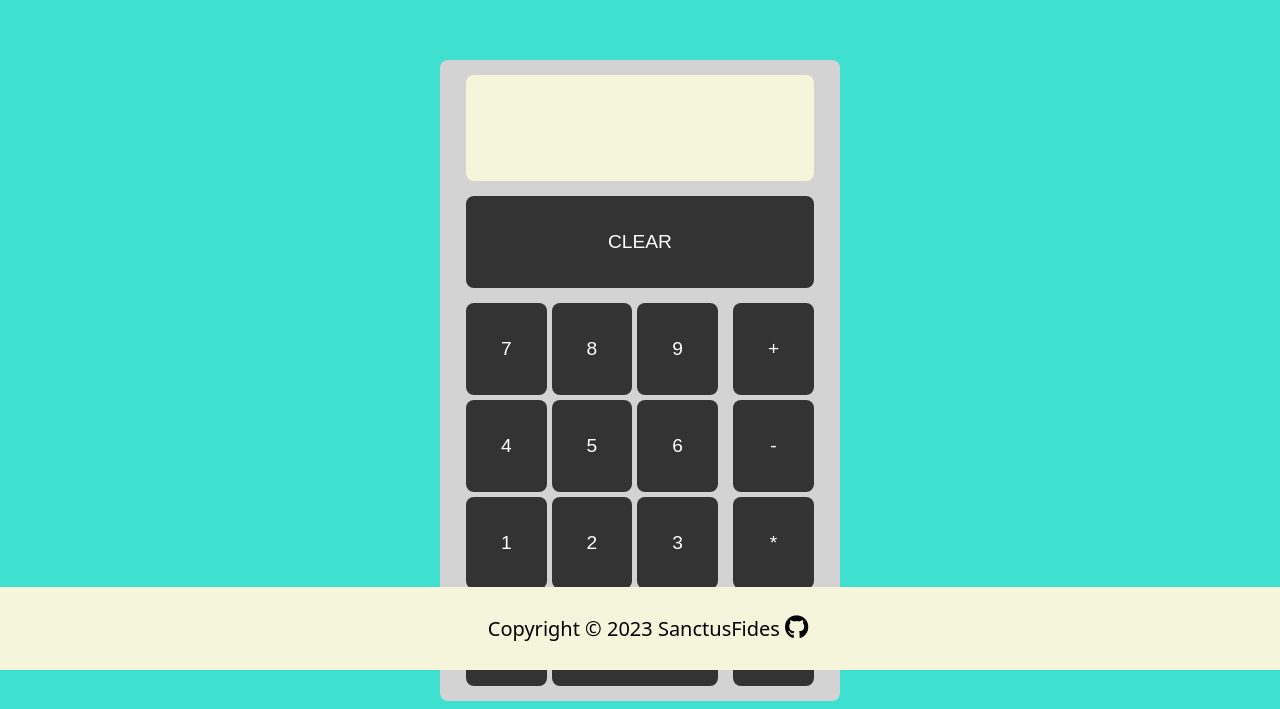
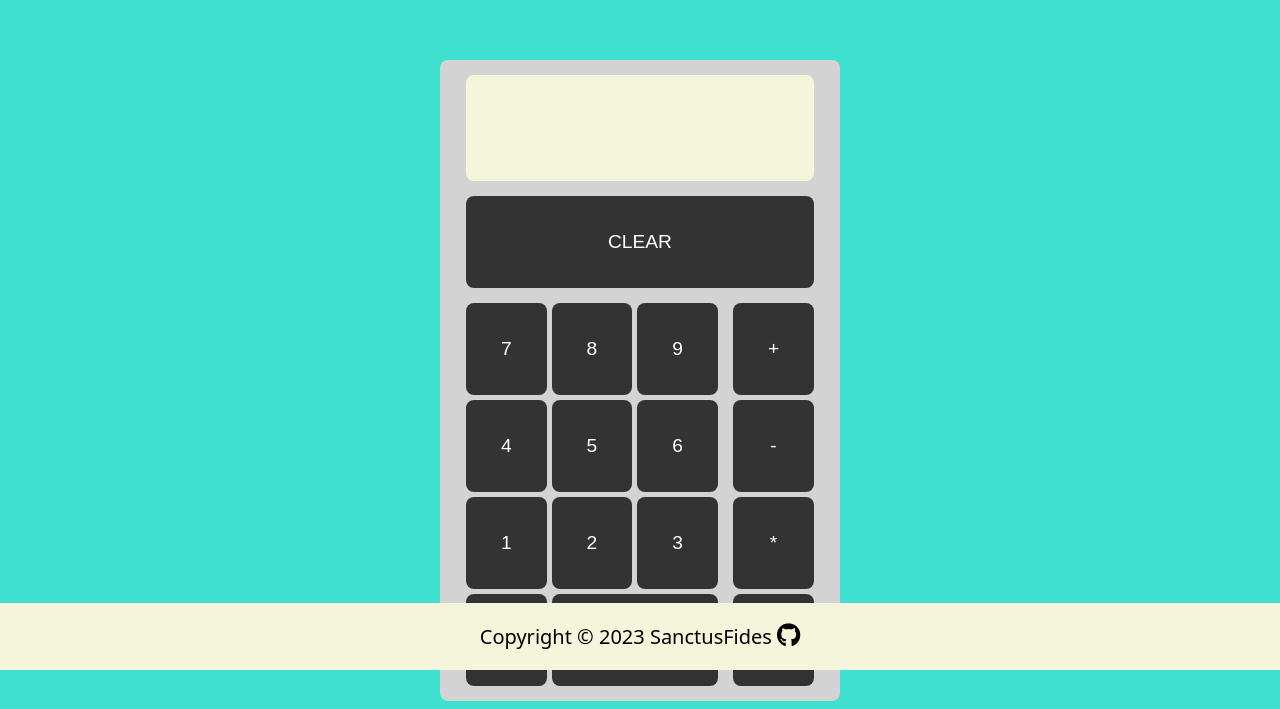
Before and after one commit to SanctusFides/TOP-Calculator, a plain HTML site: page index.html in a window 1280 px wide. Shown: the part 130-839 px from the top of the page. Drawn offline with Linux system fonts and the light colour scheme.

Commit message:
Update style.css
Cleaned up indentation

```diff
--- a/style.css
+++ b/style.css
@@ -57,7 +57,6 @@ body {
     gap: 5px;
 }
 
-
 .equals {
     grid-column: 2/ span 2;
     grid-row: 4 / 4;
@@ -72,11 +71,9 @@ button {
     border-style: none;
     border-radius: 8px;
 }
-
 button:hover {
     background-color: rgb(94, 139, 137);
 }
-
 button:active {
     background-color: lightgrey;
 }
@@ -85,6 +82,7 @@ button:active {
     width: 348px;
 }
 
+/* FOOTER SETTINGS */
 .footer {
     position: absolute;
     bottom: 0;
@@ -94,16 +92,15 @@ button:active {
     justify-content: center;
     gap: 5px;
     width: 100%;
-    padding: 8px;
     font-size: 20px;
     background-color: beige;
-  }
+}
 
-  .fa-github {
+.fa-github {
     color: black;
     font-size: 24px;
     transition: transform 0.3s ease-in-out;
-  }
+}
 
   .fa-github:hover {
     transform: rotate(360deg) scale(1.2);
```
